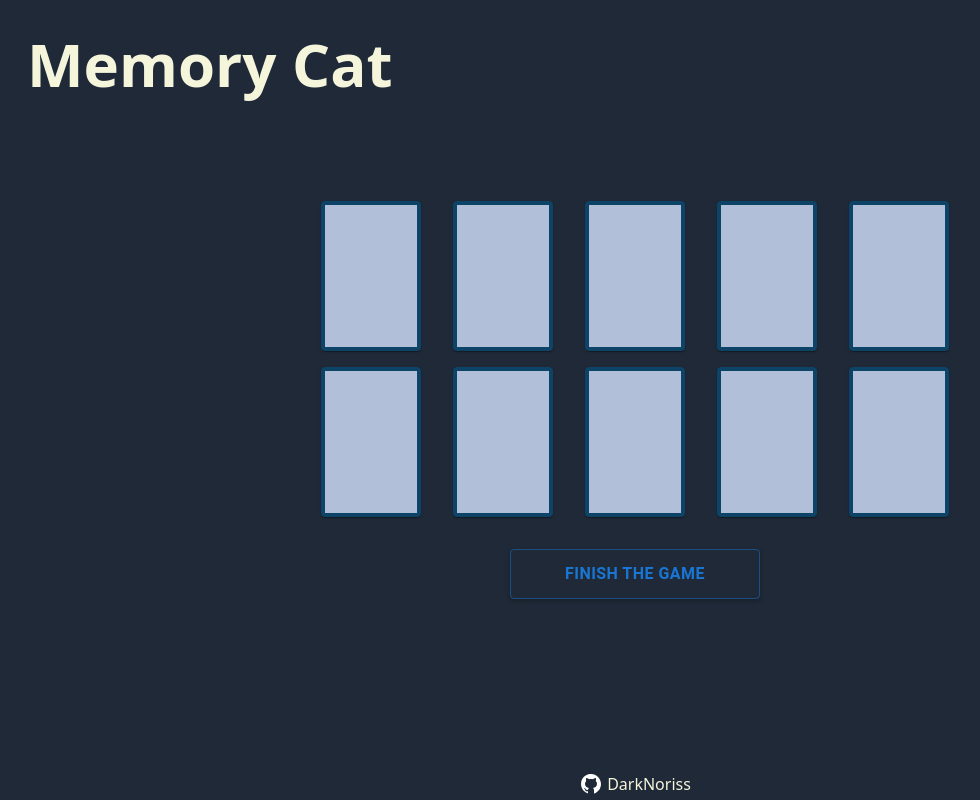
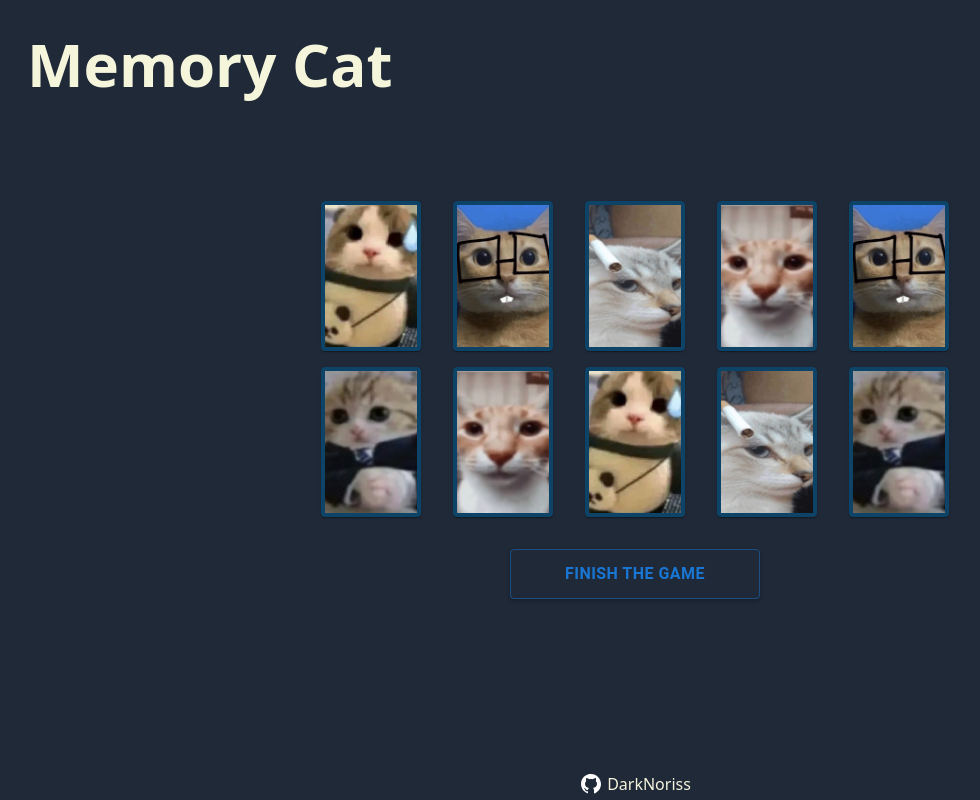
Before and after one commit to DarkNoriss/Memory-Cat, a React (Vite) app: page / in a window 1280 px wide. Both pictures are taken after a click on the button "START THE GAME". Shown: the whole page, without its empty margins (5-985 px from the left). Built offline with nearby package versions, Linux system fonts and the light colour scheme.

Commit message:
renaming font and back

```diff
--- a/src/styles/card.css
+++ b/src/styles/card.css
@@ -32,11 +32,11 @@
 }
 
 .card-front {
-  background-color: #b2bfd8;
+  transform: rotateY(180deg);
 }
 
 .card-back {
-  transform: rotateY(180deg);
+  background-color: #b2bfd8;
 }
 
 .flip-exit {
```
